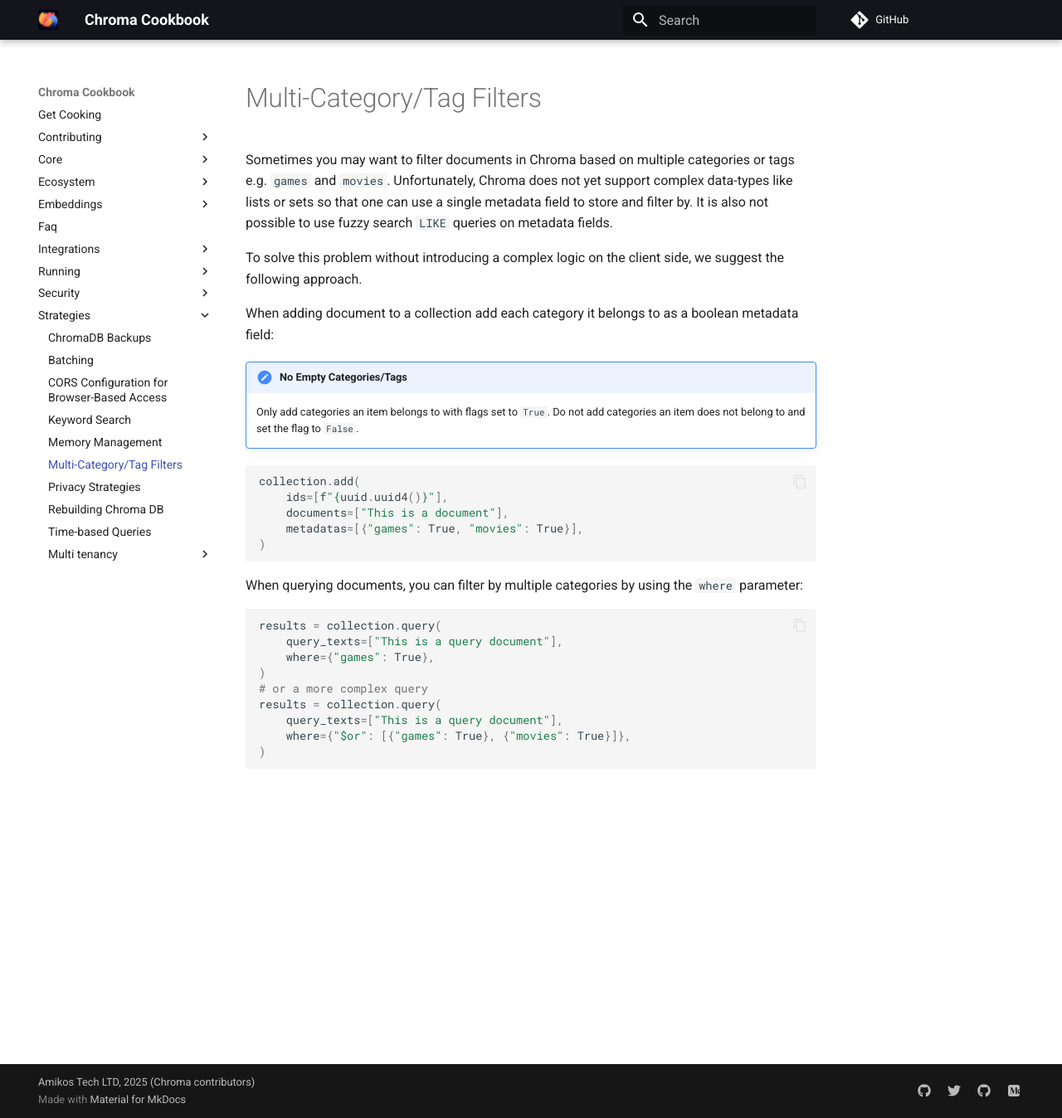
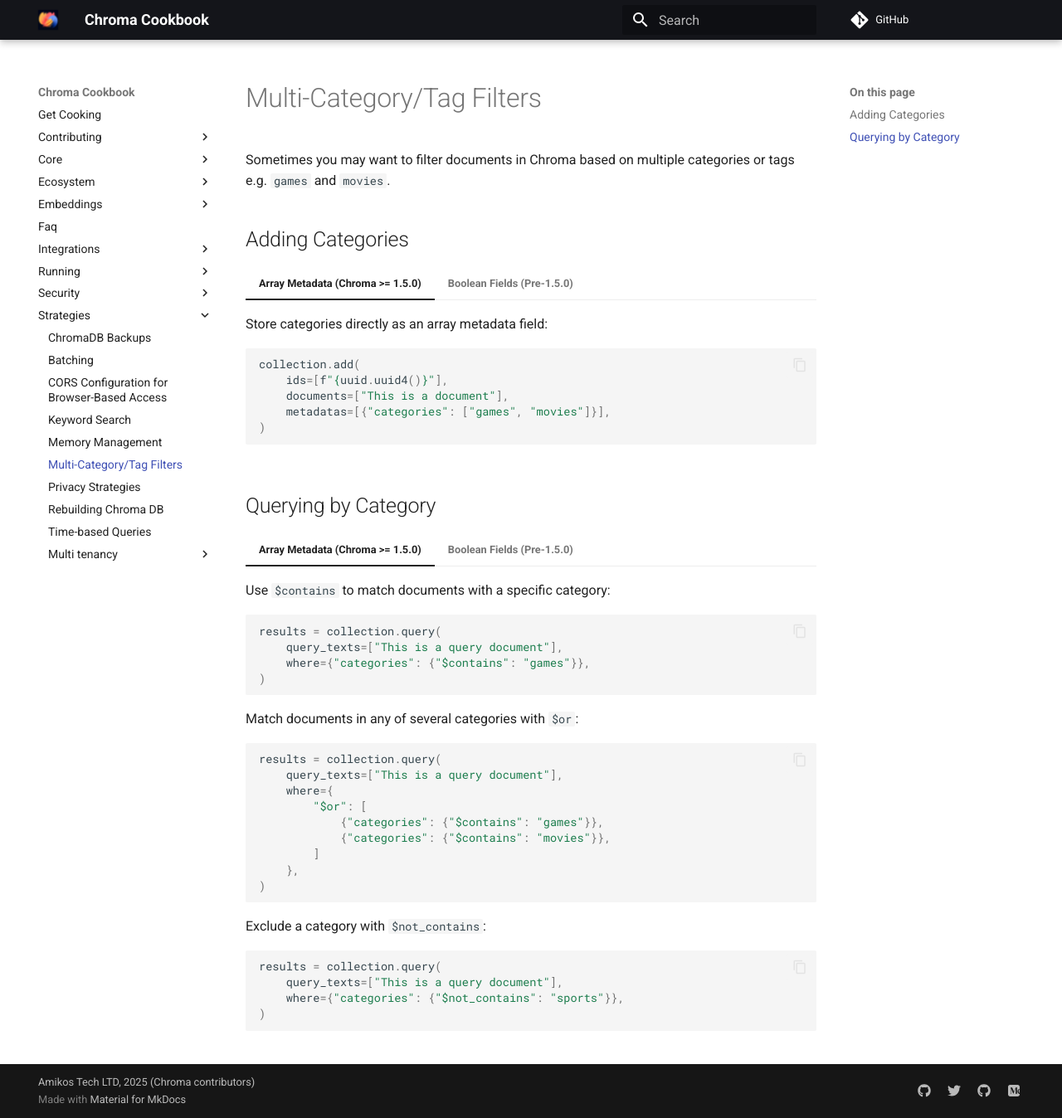
Before and after one commit to amikos-tech/chroma-cookbook, an MkDocs documentation site: the page built from docs/strategies/multi-category-filters.md, in a window 1280 px wide and 1348 px high. Shown: the whole window at 83% size. Built offline with MkDocs 1.6.1 and Material for MkDocs 9.7.7, drawn with Linux system fonts in a browser that asks for light colours; comment, search, counter and statistics services are not loaded.

Commit message:
docs: update multi-category filters with array metadata approach
Restructure the guide with tabbed examples showing the array metadata
approach (Chroma >= 1.5.0) alongside the legacy boolean fields workaround.

````diff
--- a/docs/strategies/multi-category-filters.md
+++ b/docs/strategies/multi-category-filters.md
@@ -1,37 +1,90 @@
 # Multi-Category/Tag Filters
 
 Sometimes you may want to filter documents in Chroma based on multiple categories or tags e.g. `games` and `movies`.
-Unfortunately, Chroma does not yet support complex data-types like lists or sets so that one can use a single metadata
-field to store and filter by. It is also not possible to use fuzzy search `LIKE` queries on metadata fields.
 
-To solve this problem without introducing a complex logic on the client side, we suggest the following approach.
+## Adding Categories
 
-When adding document to a collection add each category it belongs to as a boolean metadata field:
+=== "Array Metadata (Chroma >= 1.5.0)"
 
-!!! note "No Empty Categories/Tags"
+    Store categories directly as an array metadata field:
 
-    Only add categories an item belongs to with flags set to `True`.
-    Do not add categories an item does not belong to and set the flag to `False`.
+    ```python
+    collection.add(
+        ids=[f"{uuid.uuid4()}"],
+        documents=["This is a document"],
+        metadatas=[{"categories": ["games", "movies"]}],
+    )
+    ```
 
-```python
+=== "Boolean Fields (Pre-1.5.0)"
 
-collection.add(
-    ids=[f"{uuid.uuid4()}"],
-    documents=["This is a document"],
-    metadatas=[{"games": True, "movies": True}],
-)
-```
+    On older Chroma versions that don't support array metadata, add each category as a separate boolean field:
 
-When querying documents, you can filter by multiple categories by using the `where` parameter:
+    !!! note "No Empty Categories/Tags"
 
-```python
-results = collection.query(
-    query_texts=["This is a query document"],
-    where={"games": True},
-)
-# or a more complex query
-results = collection.query(
-    query_texts=["This is a query document"],
-    where={"$or": [{"games": True}, {"movies": True}]},
-)
-```
+        Only add categories an item belongs to with flags set to `True`.
+        Do not add categories an item does not belong to and set the flag to `False`.
+
+    ```python
+    collection.add(
+        ids=[f"{uuid.uuid4()}"],
+        documents=["This is a document"],
+        metadatas=[{"games": True, "movies": True}],
+    )
+    ```
+
+## Querying by Category
+
+=== "Array Metadata (Chroma >= 1.5.0)"
+
+    Use `$contains` to match documents with a specific category:
+
+    ```python
+    results = collection.query(
+        query_texts=["This is a query document"],
+        where={"categories": {"$contains": "games"}},
+    )
+    ```
+
+    Match documents in any of several categories with `$or`:
+
+    ```python
+    results = collection.query(
+        query_texts=["This is a query document"],
+        where={
+            "$or": [
+                {"categories": {"$contains": "games"}},
+                {"categories": {"$contains": "movies"}},
+            ]
+        },
+    )
+    ```
+
+    Exclude a category with `$not_contains`:
+
+    ```python
+    results = collection.query(
+        query_texts=["This is a query document"],
+        where={"categories": {"$not_contains": "sports"}},
+    )
+    ```
+
+=== "Boolean Fields (Pre-1.5.0)"
+
+    Filter by a single category:
+
+    ```python
+    results = collection.query(
+        query_texts=["This is a query document"],
+        where={"games": True},
+    )
+    ```
+
+    Filter by multiple categories with `$or`:
+
+    ```python
+    results = collection.query(
+        query_texts=["This is a query document"],
+        where={"$or": [{"games": True}, {"movies": True}]},
+    )
+    ```
````
